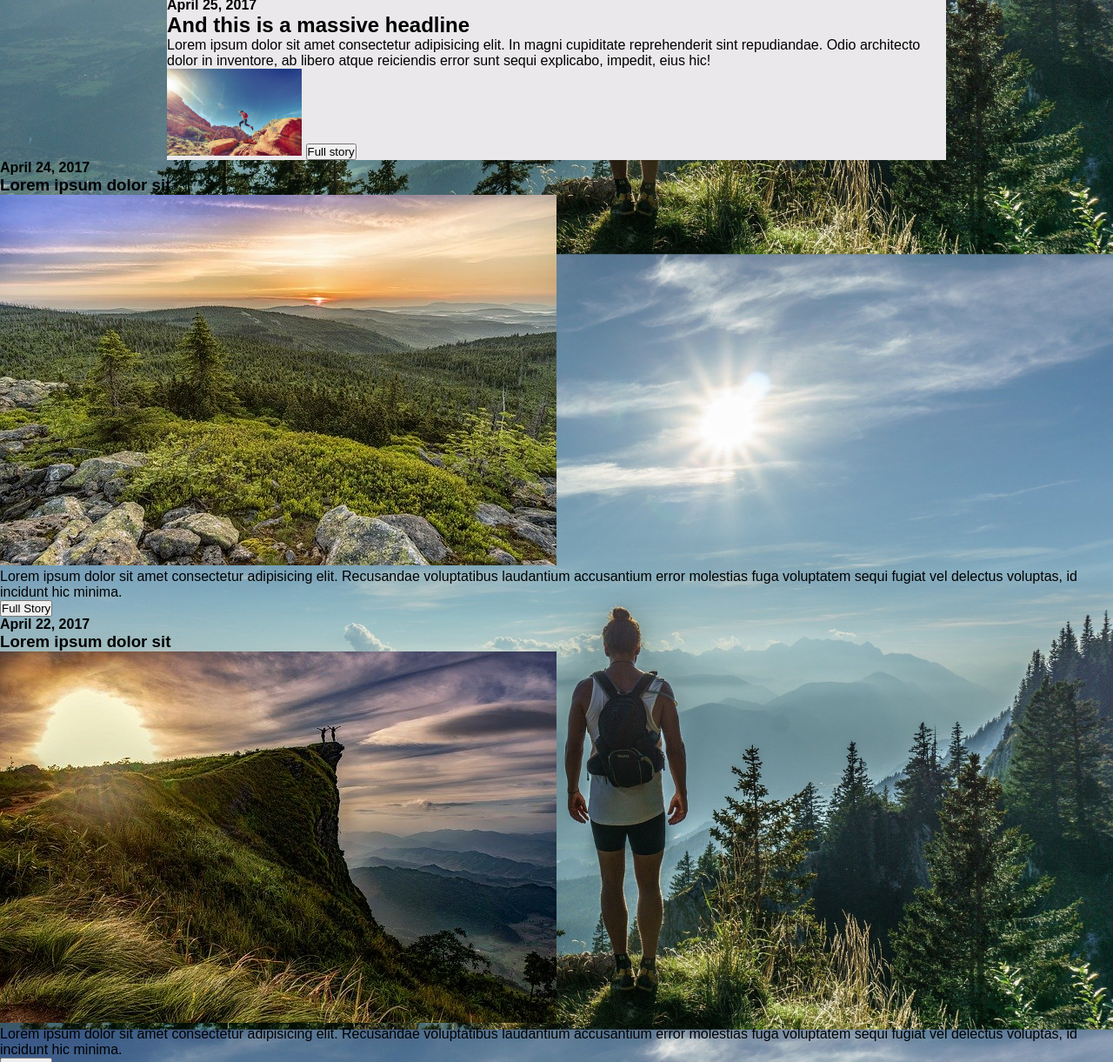
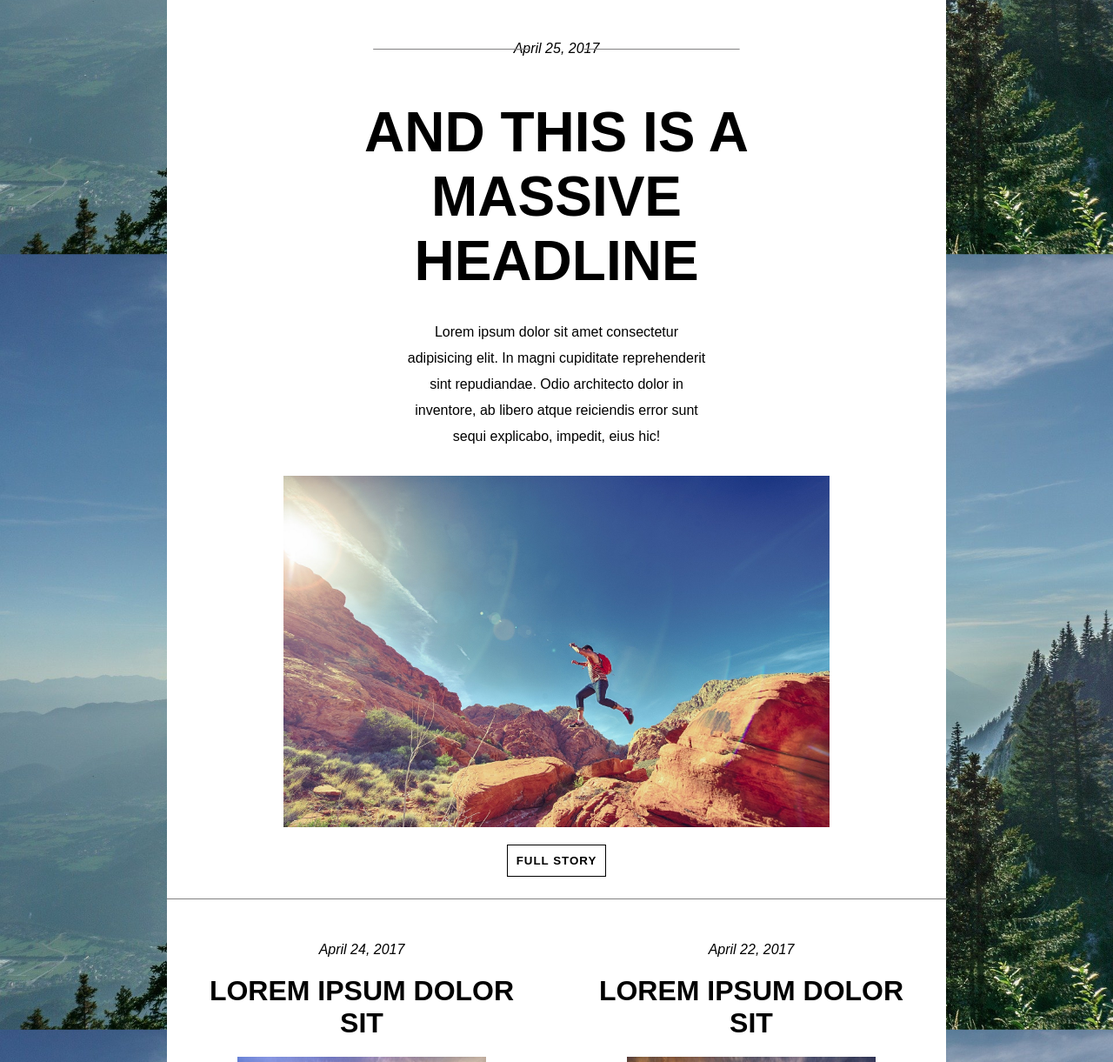
Before and after one commit to ccadran/La-montagne, a plain HTML site: page index.html in a window 1280 px wide. Shown: the part 599-1820 px from the top of the page at 87% size. Drawn offline with Linux system fonts and the light colour scheme.

Commit message:
Section 1 and 2 done

```diff
--- a/assets/styles/_settings.scss
+++ b/assets/styles/_settings.scss
@@ -24,3 +24,15 @@ $color4: #000;
 body {
     background: url(../img/bg.jpg) bottom/cover fixed;
 }
+.button {
+    padding: 10px;
+    border: 1.5px solid $color4;
+    text-transform: uppercase;
+    display: flex;
+    margin: 0 auto;
+    margin: 0 auto;
+    font-weight: 800;
+    font-family: $font1;
+    letter-spacing: 1px;
+    background: $color3;
+}
--- a/assets/styles/index.scss
+++ b/assets/styles/index.scss
@@ -2,3 +2,4 @@
 
 @import "./layout/header";
 @import "./layout/section1";
+@import "./layout/section2";
--- a/assets/styles/layout/_section1.scss
+++ b/assets/styles/layout/_section1.scss
@@ -5,9 +5,55 @@
 
     margin: 0 auto;
     display: flex;
-    background: $color2;
+    background: $color3;
     display: block;
+    margin: 0 auto;
+
+    h4 {
+        font-style: italic;
+        font-weight: 500;
+        text-align: center;
+        padding: 50px 0;
+        position: relative;
+        &::before {
+            content: "";
+            position: absolute;
+            height: 0.5px;
+            background: $color1;
+            width: 20%;
+            bottom: 50%;
+            transform: translateX(45%);
+        }
+        &::after {
+            content: "";
+            position: absolute;
+            height: 0.5px;
+            background: $color1;
+            width: 20%;
+            bottom: 50%;
+            transform: translateX(-145%);
+        }
+    }
+    h2 {
+        font-size: 4rem;
+        text-transform: uppercase;
+        text-align: center;
+        width: 50%;
+        margin: 0 auto;
+    }
+    p {
+        width: 40%;
+        margin: 0 auto;
+        padding: 30px 0;
+        line-height: 30px;
+        text-align: center;
+    }
     img {
-        height: 100px;
+        width: 70%;
+        margin: 0 auto;
+        @include center;
+    }
+    button {
+        margin-top: 20px;
     }
 }
--- /dev/null
+++ b/assets/styles/layout/_section2.scss
@@ -0,0 +1,98 @@
+.section2 {
+    padding-top: 25px;
+    background: $color3;
+    width: 70%;
+    display: flex;
+    margin: 0 auto;
+    position: relative;
+    &::before {
+        content: "";
+        height: 1px;
+        background: $color1;
+        width: 100%;
+        position: absolute;
+    }
+    img {
+        height: 50px;
+    }
+    .l-container {
+        display: flex;
+        margin: 0 auto;
+        padding-top: 50px;
+        padding-bottom: 200px;
+        .l-element {
+            display: block;
+            align-items: center;
+            text-align: center;
+            width: 80%;
+            margin: 0 auto;
+
+            h4 {
+                font-style: italic;
+                font-weight: 400;
+            }
+            h3 {
+                text-transform: uppercase;
+                font-size: 2rem;
+                padding: 20px 0;
+            }
+            img {
+                height: 80%;
+                max-width: 80%;
+            }
+            p {
+                padding: 50px 0;
+                line-height: 30px;
+                max-width: 80%;
+                text-align: center;
+                margin: 0 auto;
+            }
+        }
+    }
+    .r-container {
+        display: flex;
+        margin: 0 auto;
+        padding-top: 50px;
+        padding-bottom: 200px;
+        position: relative;
+        &:after {
+            content: "";
+            height: 1px;
+            background: $color1;
+            width: 100%;
+            position: absolute;
+            transform: rotate(90deg);
+            left: -50%;
+            bottom: 50%;
+            overflow: hidden;
+        }
+        .r-element {
+            display: block;
+            align-items: center;
+            text-align: center;
+            width: 80%;
+            margin: 0 auto;
+
+            h4 {
+                font-style: italic;
+                font-weight: 400;
+            }
+            h3 {
+                text-transform: uppercase;
+                font-size: 2rem;
+                padding: 20px 0;
+            }
+            img {
+                height: 80%;
+                max-width: 80%;
+            }
+            p {
+                padding: 50px 0;
+                line-height: 30px;
+                max-width: 80%;
+                text-align: center;
+                margin: 0 auto;
+            }
+        }
+    }
+}
--- a/index.html
+++ b/index.html
@@ -62,7 +62,7 @@
             <img src="./assets/img/pic01.jpg" alt="" />
             <button class="button">Full story</button>
         </div>
-        <div class="section-2">
+        <div class="section2">
             <div class="l-container">
                 <div class="l-element">
                     <h4>April 24, 2017</h4>
@@ -78,7 +78,7 @@
                 </div>
             </div>
             <div class="r-container">
-                <r-element>
+                <div class="r-element">
                     <h4>April 22, 2017</h4>
                     <h3>Lorem ipsum dolor sit</h3>
                     <img src="./assets/img/pic03.jpg" alt="" />
@@ -89,7 +89,7 @@
                         voluptas, id incidunt hic minima.
                     </p>
                     <button class="button">Full Story</button>
-                </r-element>
+                </div>
             </div>
         </div>
         <footer>
```
Also changed, not shown: assets/styles/index.css, assets/styles/layout/section2.css (deleted), assets/styles/layout/section2.scss (deleted), 2 other files.
